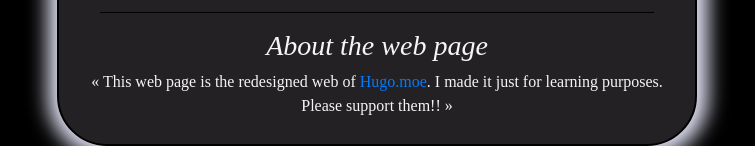
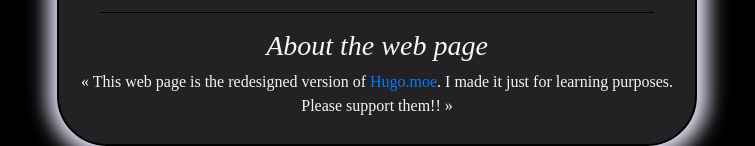
Before and after one commit to KayT98/discIDchecking, a plain HTML site: page index.html in a window 1280 px wide. Shown: the part 811-957 px from the top of the page, without its empty margins (263-1018 px from the left). Drawn offline with nearby package versions, Linux system fonts and the light colour scheme.

Commit message:
Update index.html

```diff
--- a/index.html
+++ b/index.html
@@ -56,7 +56,7 @@
             <p>&laquo; The answer is no, the web page won't store any IDs, since the script file doesn't have any functions that can keep the input IDs &raquo;</p>
             <hr style="border-color: black; width:90%">
         <h3>About the web page</h3>
-            <p>&laquo; This web page is the redesigned web of <a href="https://hugo.moe/discord/discord-id-creation-date.html">Hugo.moe</a>. I made it just for learning purposes. Please support them!! &raquo;</p>
+            <p>&laquo; This web page is the redesigned version of <a href="https://hugo.moe/discord/discord-id-creation-date.html">Hugo.moe</a>. I made it just for learning purposes. Please support them!! &raquo;</p>
     </div>
 </body>
 </html>
```
